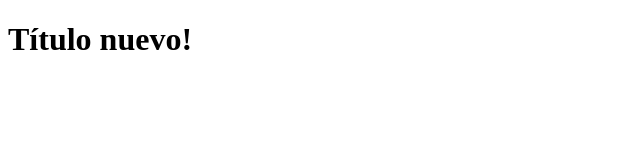
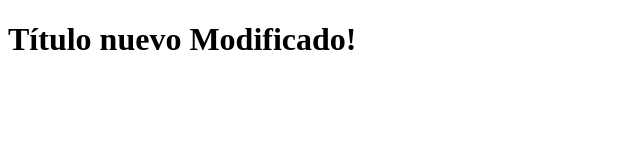
Before and after one commit to Alisson-13/Hello-World-Git, a plain HTML site: page index.html in a window 1280 px wide. Shown: the whole page, without its empty margins (0-640 px from the left). Drawn offline with Linux system fonts and the light colour scheme.

Commit message:
Se modificó Index nuevamente

```diff
--- a/index.html
+++ b/index.html
@@ -6,6 +6,6 @@
     <title>Demo Git</title>
 </head>
 <body>
-   <h1>Título nuevo!</h1>
+   <h1>Título nuevo Modificado!</h1>
 </body>
 </html>
```
